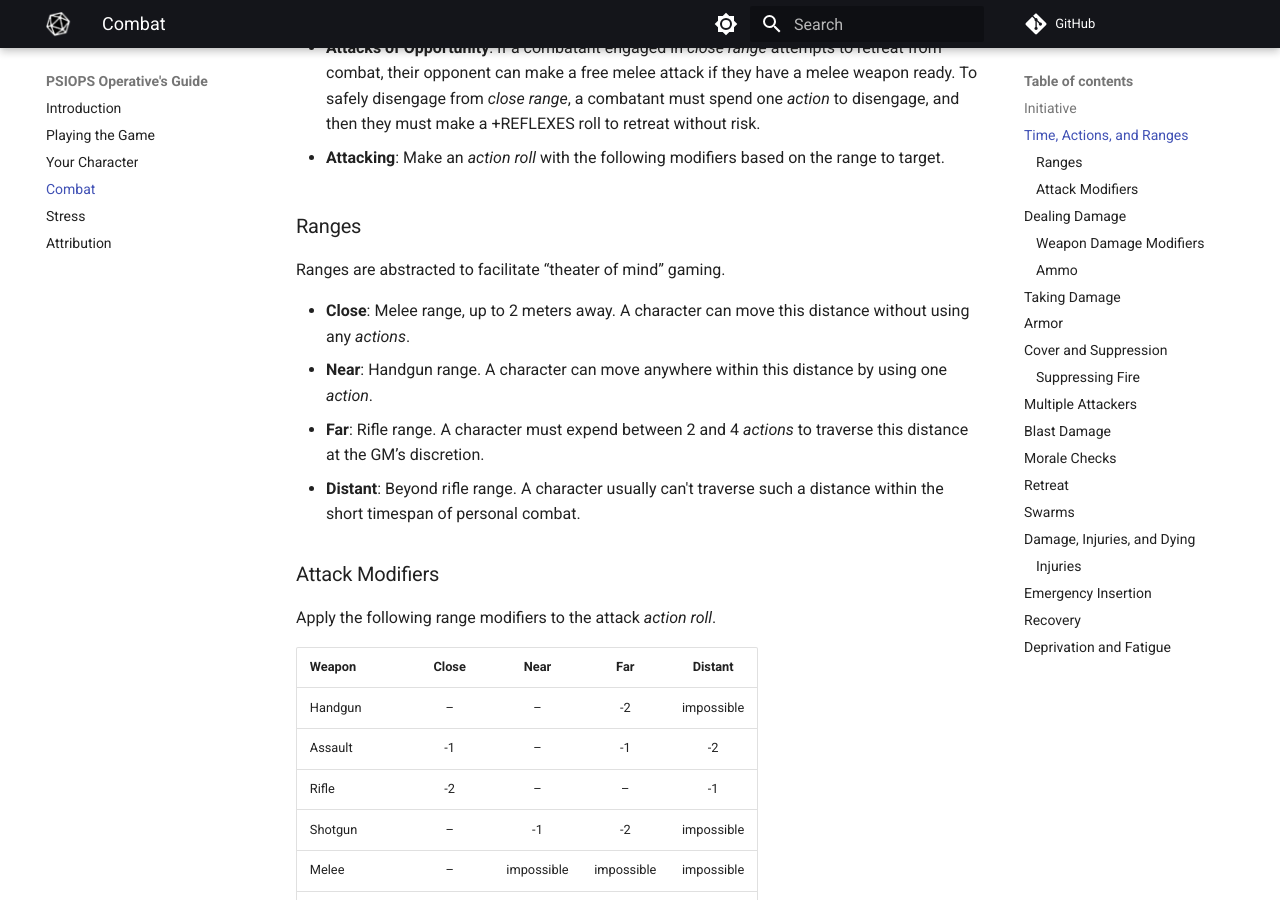
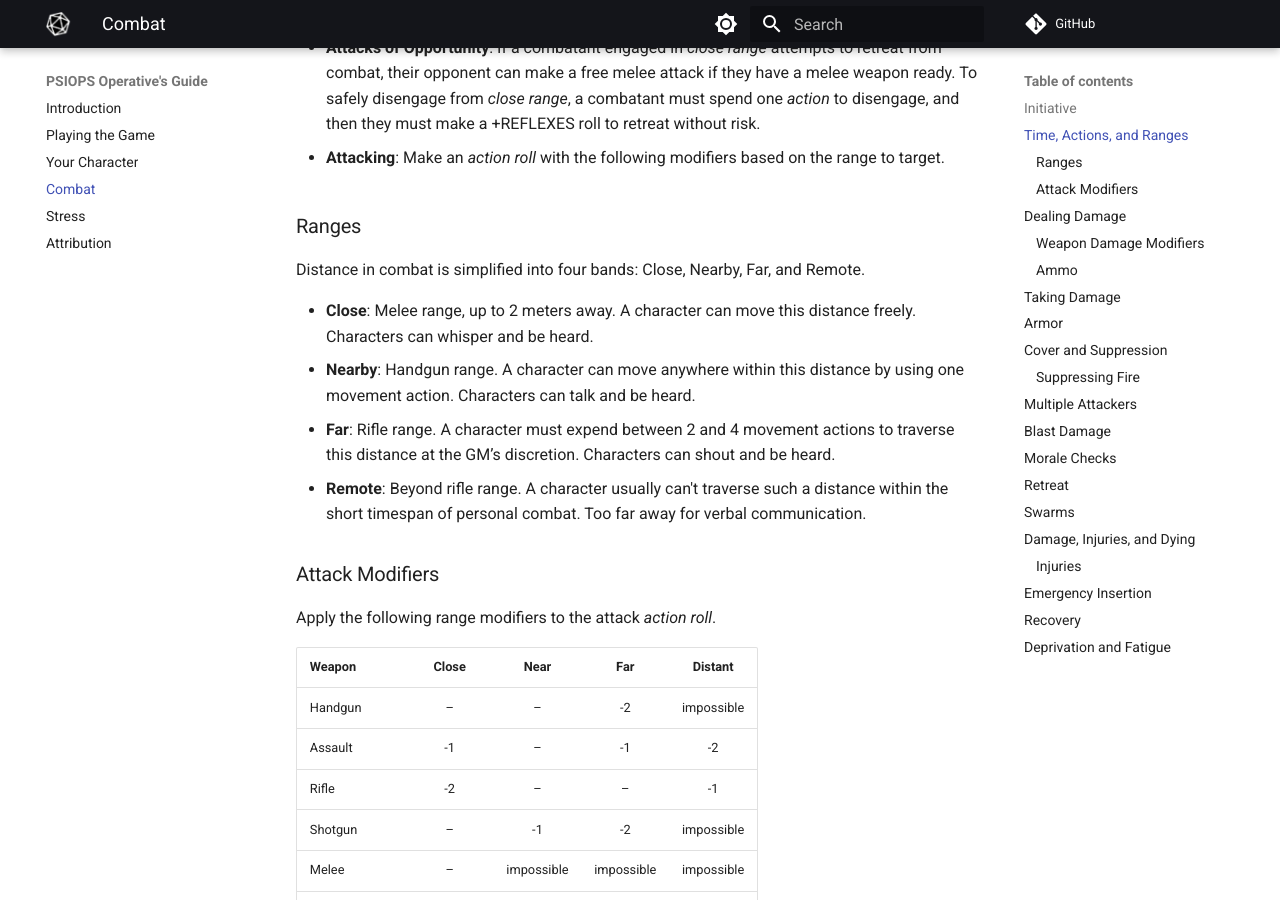
Before and after one commit to joemoose/psiops, an MkDocs documentation site: the page built from docs/combat.md, in a window 1280 px wide and 900 px high, scrolled down 970 px. Built offline with MkDocs 1.6.1 and Material for MkDocs 9.7.7, drawn with Linux system fonts in a browser that asks for light colours; comment, search, counter and statistics services are not loaded.

Commit message:
Update combat.md

```diff
--- a/docs/combat.md
+++ b/docs/combat.md
@@ -26,12 +26,12 @@ A combat round represents 6 seconds of in-game time during which characters have
 
 ### Ranges
 
-Ranges are abstracted to facilitate “theater of mind” gaming.
+Distance in combat is simplified into four bands: Close, Nearby, Far, and Remote.
 
-- **Close**: Melee range, up to 2 meters away. A character can move this distance without using any *actions*.
-- **Near**: Handgun range. A character can move anywhere within this distance by using one *action*.
-- **Far**: Rifle range. A character must expend between 2 and 4 *actions* to traverse this distance at the GM’s discretion.
-- **Distant**: Beyond rifle range. A character usually can't traverse such a distance within the short timespan of personal combat.
+- **Close**: Melee range, up to 2 meters away. A character can move this distance freely. Characters can whisper and be heard.
+- **Nearby**: Handgun range. A character can move anywhere within this distance by using one movement action. Characters can talk and be heard.
+- **Far**: Rifle range. A character must expend between 2 and 4 movement actions to traverse this distance at the GM’s discretion. Characters can shout and be heard.
+- **Remote**: Beyond rifle range. A character usually can't traverse such a distance within the short timespan of personal combat. Too far away for verbal communication.
 
 ### Attack Modifiers
 
```
